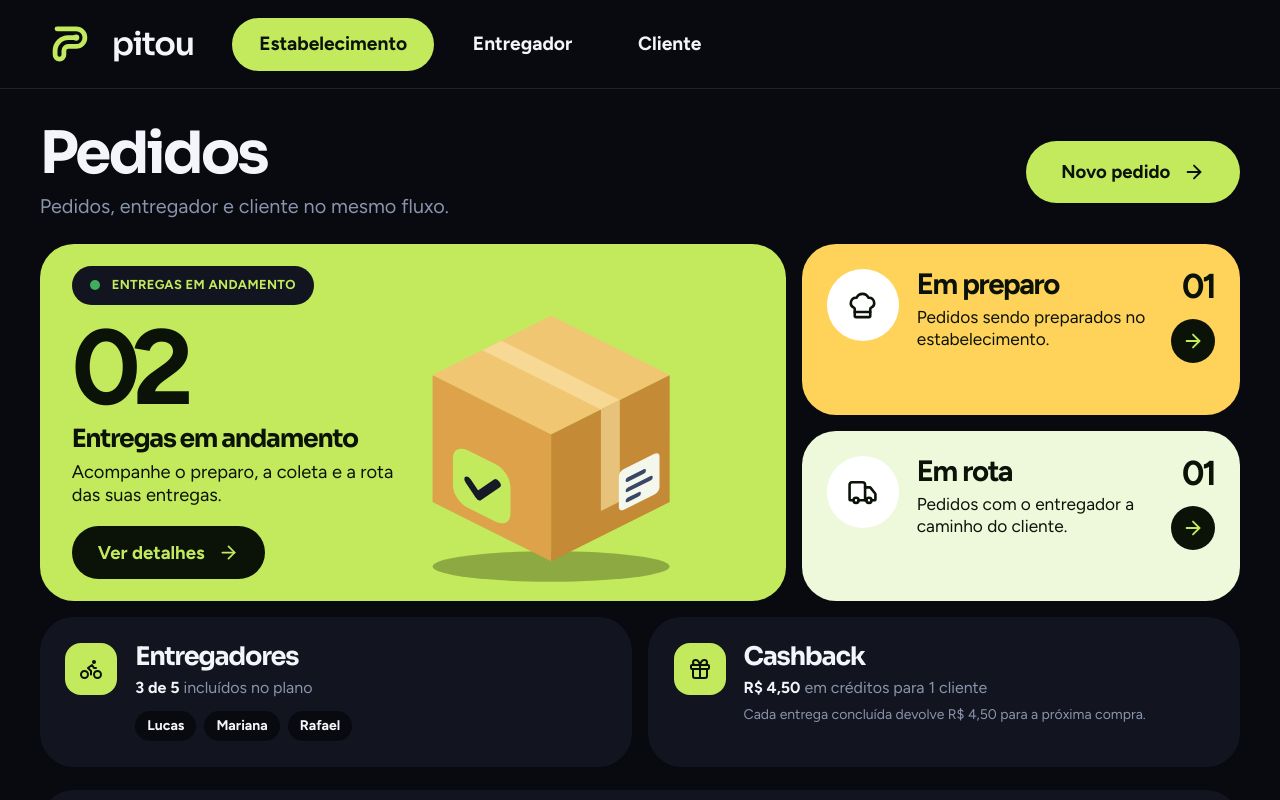
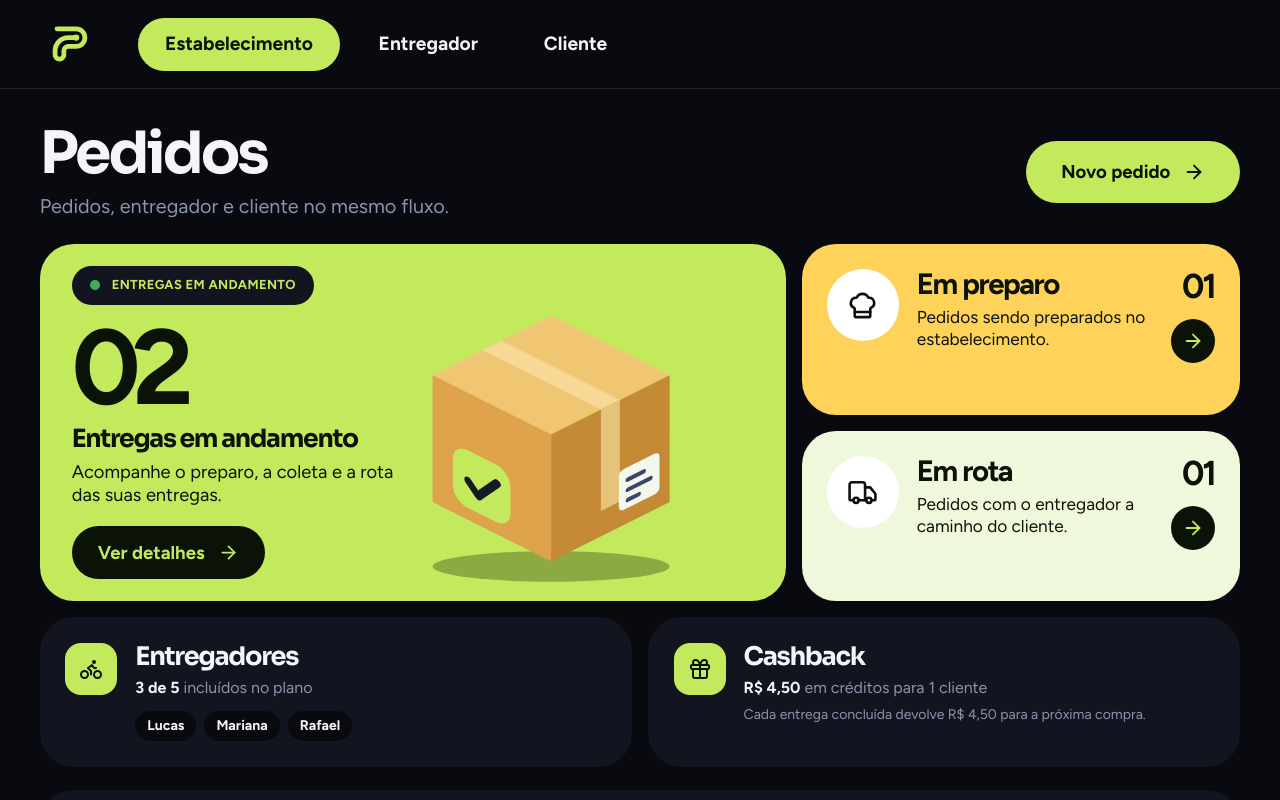
Before and after one commit to pitado/Entrega-Segura, a Next.js app: page /demo in a window 1280 px wide. Shown: the top 800 px of the page. Built offline with nearby package versions, Linux system fonts and the light colour scheme.

Commit message:
Remove wordmark from demo header

```diff
--- a/app/demo/page.tsx
+++ b/app/demo/page.tsx
@@ -588,7 +588,7 @@ export default function DemoPage() {
   return <div className="trip">
     <header className="trip-header">
       <div className="trip-header-inner">
-        <a className="trip-brand" href="/" aria-label="Pitou, página inicial"><PitouMark size={60} /><span className="trip-brand-name">pitou</span></a>
+        <a className="trip-brand" href="/" aria-label="Pitou, página inicial"><PitouMark size={60} /></a>
         <ProfileNavigation view={view} onChange={switchView} />
       </div>
     </header>
```
